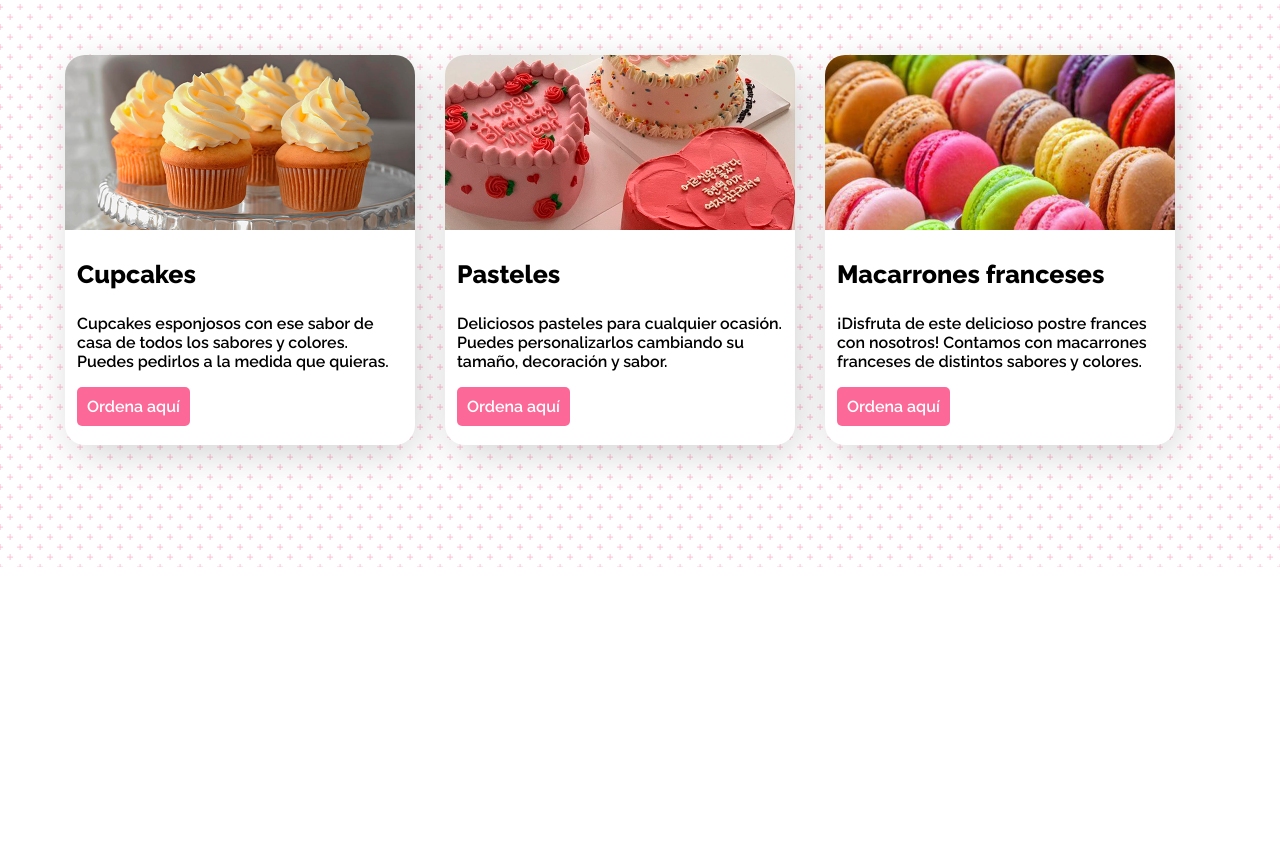
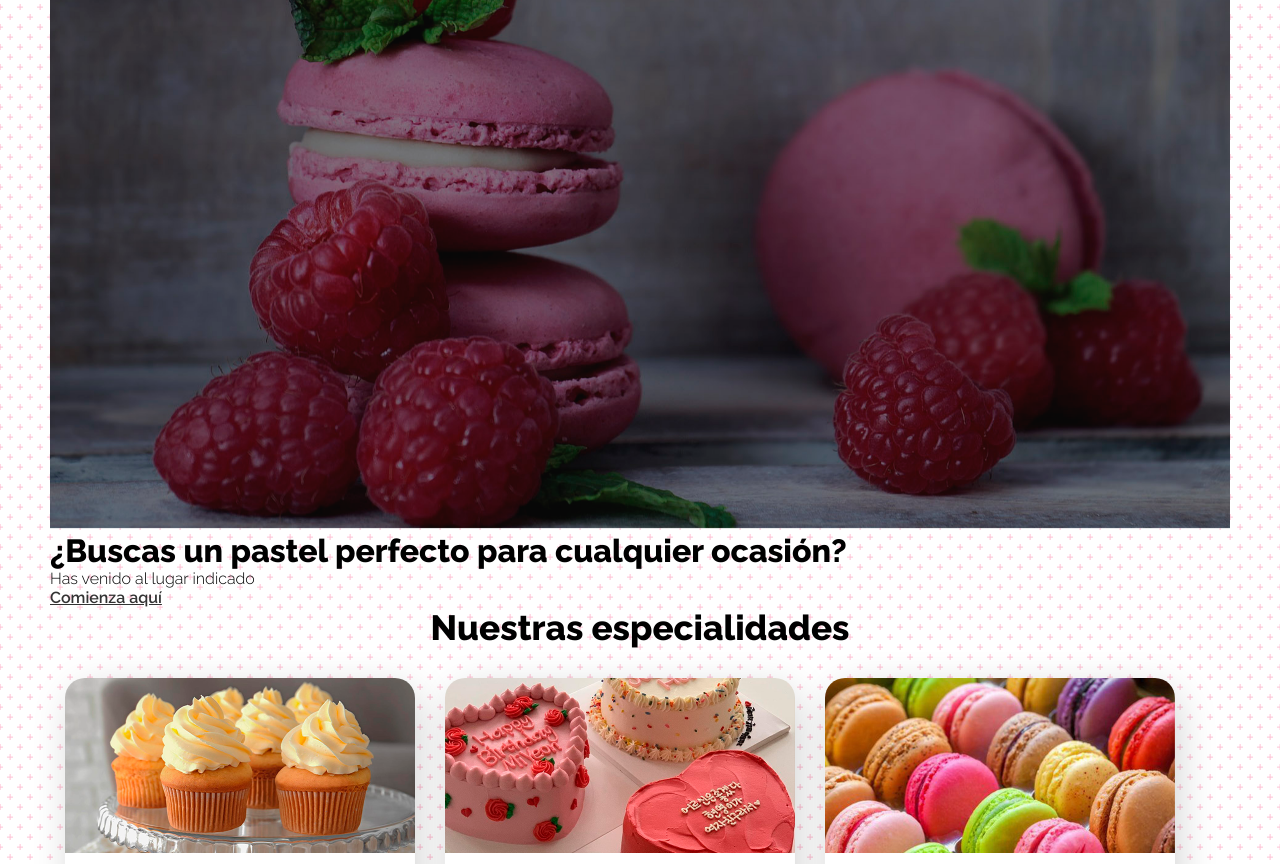
Before and after one commit to LuisAguiar21/FutureedClase, a plain HTML site: page actividades/index.html in a window 1280 px wide. Shown: the part 233-1097 px from the top of the page. Before the commit the page ends 800 px from the top, so only its background shows below. Drawn offline with Linux system fonts and the light colour scheme.

Commit message:
Slideshow

```diff
--- a/actividades/estilos.css
+++ b/actividades/estilos.css
@@ -1,3 +1,8 @@
+* {
+  margin: 0px;
+  padding: 0px;
+}
+
 body {
     font-family: 'Raleway', sans-serif;
     margin: 50px;
@@ -10,6 +15,8 @@ body {
     height: 175px;
     width: 350px;
 }
+
+/* Barra de navegación*/
 
 nav {
   background-color: #ffc1d5;
@@ -32,10 +39,11 @@ a:hover {
   color: white;
 }
 
+/* Productos */
 
 #especialidades {
     text-align: center;
-    font-size: 50px;
+    font-size: 35px;
   }
 
 .button {
@@ -44,18 +52,19 @@ a:hover {
   color: white;
   background-color: #fc6998;
   border-radius: 5px;
+  margin-top: 15px;
   margin-bottom: 15px;
   text-decoration: none;
 }
 
 .productos {
-  margin:auto;
+  margin: auto;
   width: 65%;
 }
 
 .producto {
   width: 350px;
-  height: 390px;
+  height: 360px;
   border-radius: 20px;
   box-shadow: 5px 10px 43px -5px rgba(0,0,0,0.2);
   float: left;
@@ -76,45 +85,17 @@ a:hover {
 }
 
 .titulo-producto {
+  margin-top: 10px;
   font-size: 25px;
   font-weight: 800;
 }
 
-.slideshow-container {
-  max-width: 100%;
-  position: relative;
-  margin: auto;
+.texto-producto {
+  margin-top: 10px;
+  font-weight: 600;
 }
 
-/* Hide the images by default */
-.mySlides {
-  display: none;
-}
-
-.fade {
-  -webkit-animation-name: fade;
-  -webkit-animation-duration: 1.5s;
-  animation-name: fade;
-  animation-duration: 1.5s;
-}
-
-@-webkit-keyframes fade {
-  from {opacity: .4}
-  to {opacity: 1}
-}
-
-@keyframes fade {
-  from {opacity: .4}
-  to {opacity: 1}
-}
-
-.slideshow-img {
-  width: 100%;
-}
-
-.texto-producto {
-  font-weight: 600;
-}
+/* css responsive*/
 
 @media screen and (max-width: 700px){
   body {
--- a/actividades/index.html
+++ b/actividades/index.html
@@ -9,6 +9,8 @@
     <link rel="preconnect" href="https://fonts.gstatic.com" crossorigin>
     <link href="https://fonts.googleapis.com/css2?family=Raleway:wght@300;600;800&display=swap" rel="stylesheet">
     <link rel="stylesheet" href="estilos.css">
+    <link rel="stylesheet" href="slideshow.css">
+</head>
 
 <body>
     <header>
@@ -21,7 +23,6 @@
         </nav>
 
         <div class="slideshow-container">
-
             <div class="mySlides fade">
               <img src="img/birthday-2338813_1920.jpg" alt="cake-pink-ss" style="width:100%">
             </div>
@@ -35,6 +36,14 @@
             </div>
         </div>
     </header>
+
+    <div class="portada">
+        <h1>¿Buscas un pastel perfecto para cualquier ocasión?</h1>
+        <p>Has venido al lugar indicado</p>
+        <a href="#" id="buton-portada">
+            Comienza aquí
+        </a>
+    </div>
 
       <h2 id="especialidades">Nuestras especialidades</h2>
     <div class="producto">
--- /dev/null
+++ b/actividades/slideshow.css
@@ -0,0 +1,31 @@
+.slideshow-container {
+    max-width: 100%;
+    position: relative;
+    margin: auto;
+  }
+
+  /* Hide the images by default */
+  .mySlides {
+    display: none;
+  }
+
+  .fade {
+    -webkit-animation-name: fade;
+    -webkit-animation-duration: 1.5s;
+    animation-name: fade;
+    animation-duration: 1.5s;
+  }
+
+  @-webkit-keyframes fade {
+    from {opacity: .4}
+    to {opacity: 1}
+  }
+
+  @keyframes fade {
+    from {opacity: .4}
+    to {opacity: 1}
+  }
+
+  .slideshow-img {
+    width: 100%;
+  }
```
Also changed, not shown: actividades/slideshow.js (added, +14 -0 lines), actividades/img/birthday-2338813_1920.jpg (added), actividades/img/cupcakes-1133146_1920.jpg (added), actividades/img/macarons-2548827_1920.jpg (added).
